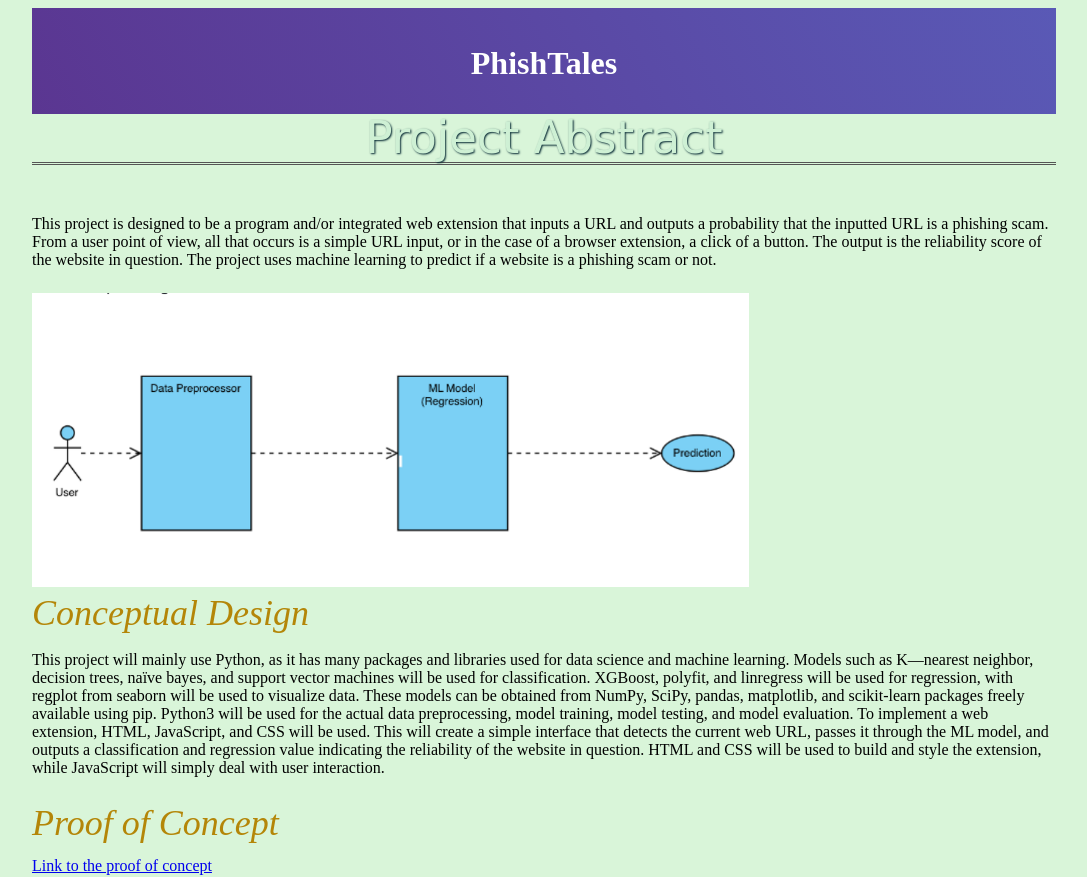
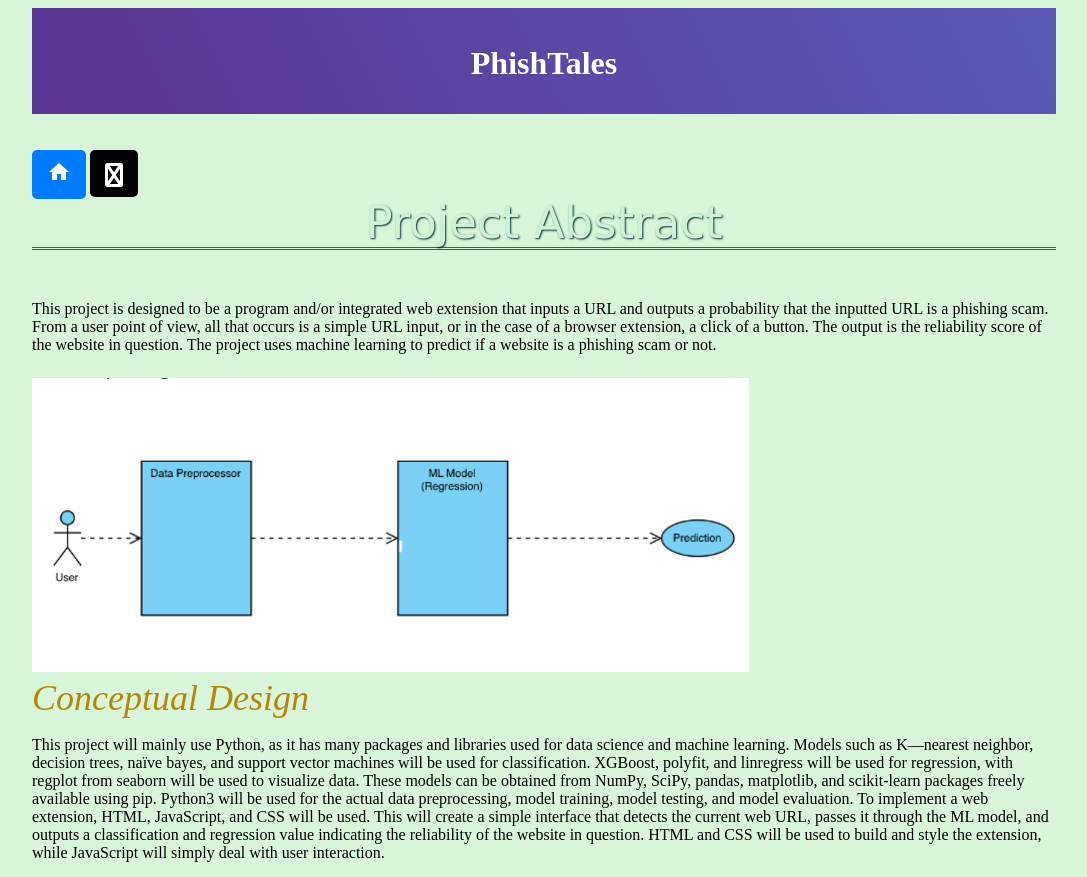
Before and after one commit to douedra1/PhishTales-frontEnd, a plain HTML site: page index.html in a window 1280 px wide. Shown: the top 877 px of the page, without its empty margins (96-1183 px from the left). Drawn offline with Linux system fonts and the light colour scheme.

Commit message:
home button

```diff
--- a/index.html
+++ b/index.html
@@ -5,11 +5,25 @@
   <meta name="viewport" content="width=device-width, initial-scale=1.0">
   <title>About - PhishTales</title>
   <link rel="stylesheet" href="styles.css">
+  <link rel="stylesheet" href="https://fonts.googleapis.com/icon?family=Material+Icons">
+  <link rel="stylesheet" href="https://cdnjs.cloudflare.com/ajax/libs/font-awesome/4.7.0/css/font-awesome.min.css">
+<link rel="stylesheet" href="https://cdnjs.cloudflare.com/ajax/libs/font-awesome/6.0.0-beta3/css/all.min.css" integrity="sha384-ujbKXb9V3HdK7jcWL6kHL1c+2Lj4MR4Gkjl7UtwpSHg/2IS/+XtfGfeJ1ufO+m+y" crossorigin="anonymous">
+
 </head>
 <body>
   <header>
     <h1>PhishTales</h1>
-  </header>
+  </header><br><br>
+
+  <button class="home-button">
+  <span class="material-icons">home</span>
+</button>
+
+<button style="font-size: 24px; line-height: 1; font-family: 'Material Icons';" class="github-button"><i class="fa fa-github">
+</i>
+</button>
+
+
   <div class="container">
     <div class="content-wrapper">
       <div class="abstract-container">
--- a/styles.css
+++ b/styles.css
@@ -109,3 +109,50 @@ nav a {
 nav a:hover {
   text-decoration: underline;
 }
+
+
+/*  HOME & GITHIB BUTTON*/
+
+.home-button {
+  background-color: #007bff;
+  border: none;
+  color: #fff;
+  padding: 10px 15px;
+  font-size: 18px;
+  cursor: pointer;
+  border-radius: 5px;
+}
+
+.home-button:hover {
+  background-color: #0056b3;
+}
+
+.material-icons {
+  font-family: 'Material Icons';
+  font-weight: normal;
+  font-style: normal;
+  font-size: 24px;
+  line-height: 1;
+  letter-spacing: normal;
+  text-transform: none;
+  display: inline-block;
+  white-space: nowrap;
+  word-wrap: normal;
+  direction: ltr;
+  -webkit-font-feature-settings: 'liga';
+  -webkit-font-smoothing: antialiased;
+}
+ .github-button{
+
+background-color: #030303;
+  border: none;
+  color: #fff;
+  padding: 10px 15px;
+  font-size: 18px;
+  cursor: pointer;
+  border-radius: 5px;
+
+ }
+ .github-button:hover {
+  background-color: #0056b3;
+}
```
